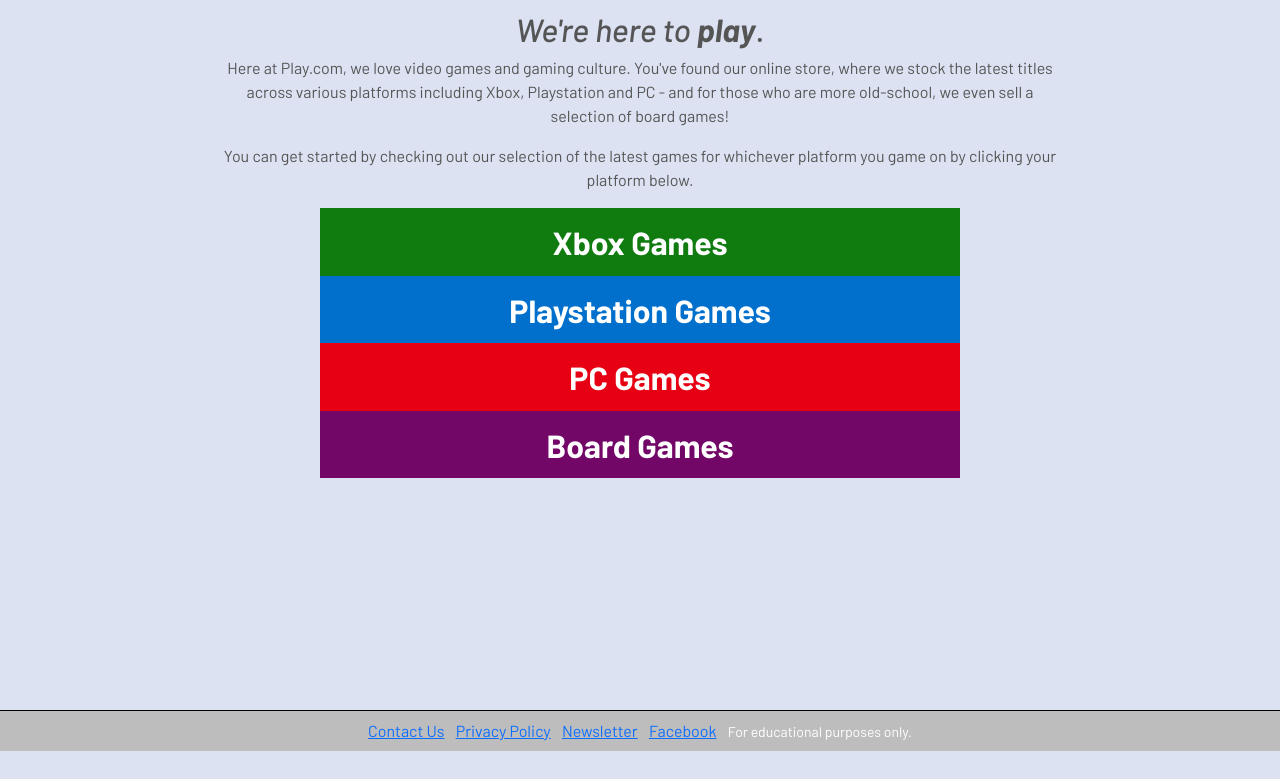
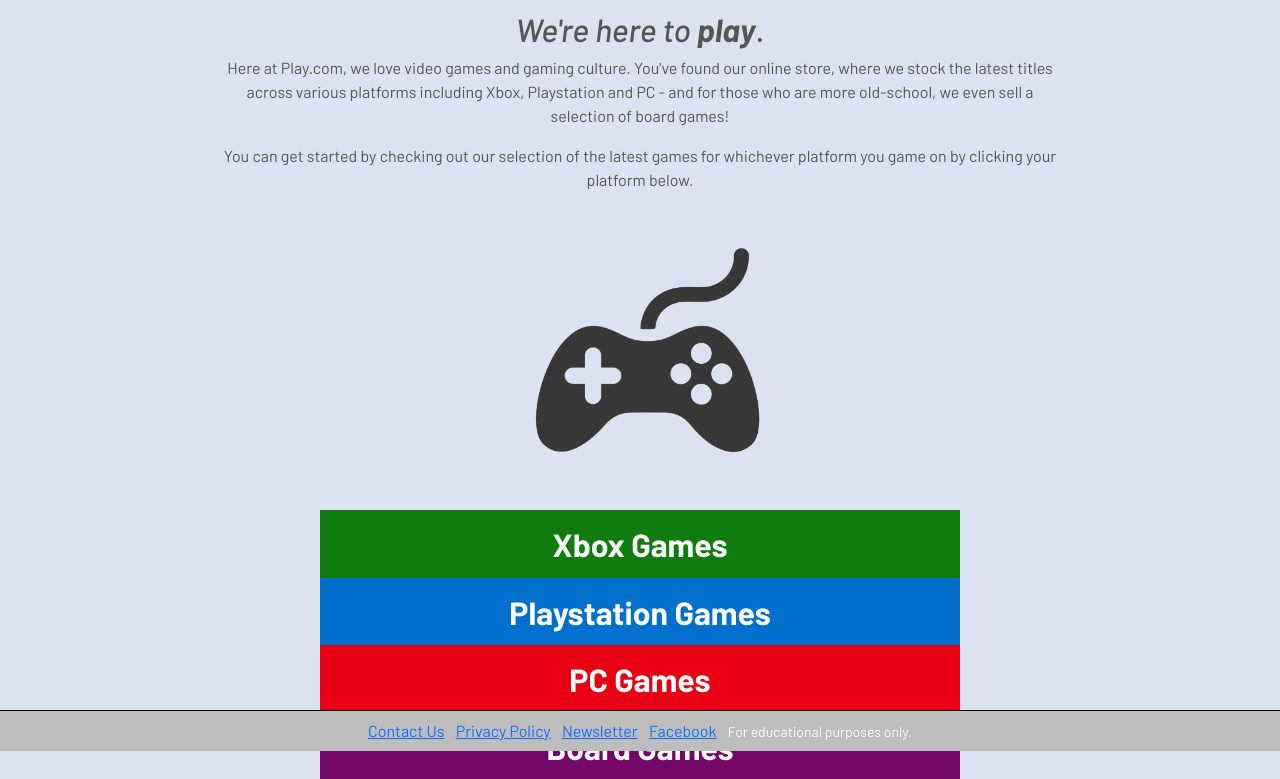
Before and after one commit to SamuelMasters/play-store, a Django app: page / in a window 1280 px wide. Shown: the part 49-828 px from the top of the page. Before the commit the page ends 800 px from the top, so only its background shows below. Run offline with Django 3.2, Linux system fonts and the light colour scheme; some libraries are stand-ins or nearby versions.

Commit message:
Add additional style changes to product detail and home pages

```diff
--- a/home/templates/home/index.html
+++ b/home/templates/home/index.html
@@ -19,6 +19,9 @@
     </div>
 </div>
 
+<div class="row justify-content-center">
+    <img src="media/controller-main.png" alt="Minimalist controller line drawing" id="home-page-image">
+</div>
 
 <div class="row h-50 pb-5 pl-5 pr-5">
     <div class="col-12">
--- a/products/static/products/css/products.css
+++ b/products/static/products/css/products.css
@@ -1,5 +1,9 @@
 .overlay {
     padding-bottom: 15%;
+}
+
+.image-container {
+    width: 50%;
 }
 
 #detail-container {
--- a/static/css/styles.css
+++ b/static/css/styles.css
@@ -26,6 +26,10 @@ header {
 
 .border-black {
     color: #000 !important;
+}
+
+#home-page-image {
+    width: 25%;
 }
 
 .platform-selector {
```
Also changed, not shown: products/templates/products/product_detail.html (+5 -2 lines), media/controller-main.png (added).
